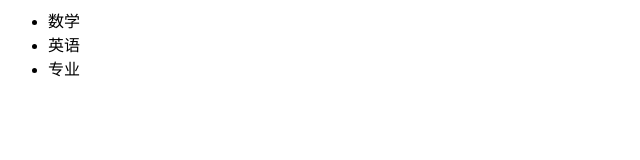
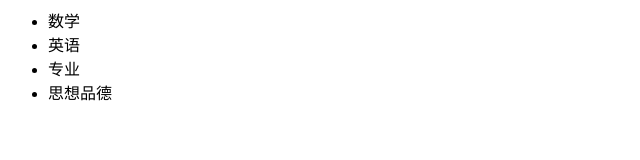
Before and after one commit to oy199/my_first_repository, a plain HTML site: page index.html in a window 1280 px wide. Shown: the whole page, without its empty margins (0-640 px from the left). Drawn offline with Linux system fonts and the light colour scheme.

Commit message:
c3de-over

```diff
--- a/index.html
+++ b/index.html
@@ -3,5 +3,6 @@
 					<li>数学</li>
 					<li>英语</li>
 					<li>专业</li>
+					<li>思想品德</li>
 </ul>
 </body>
```
